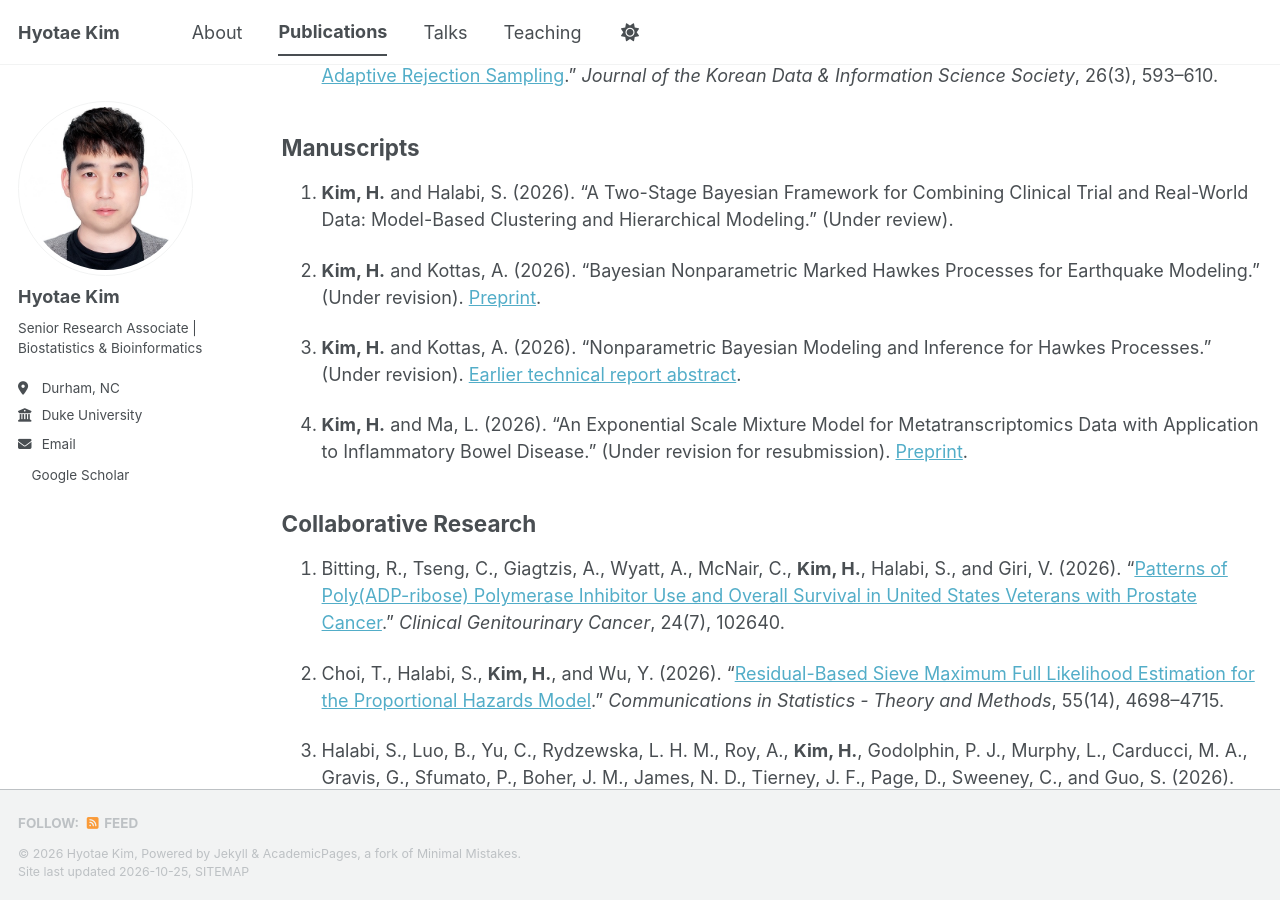
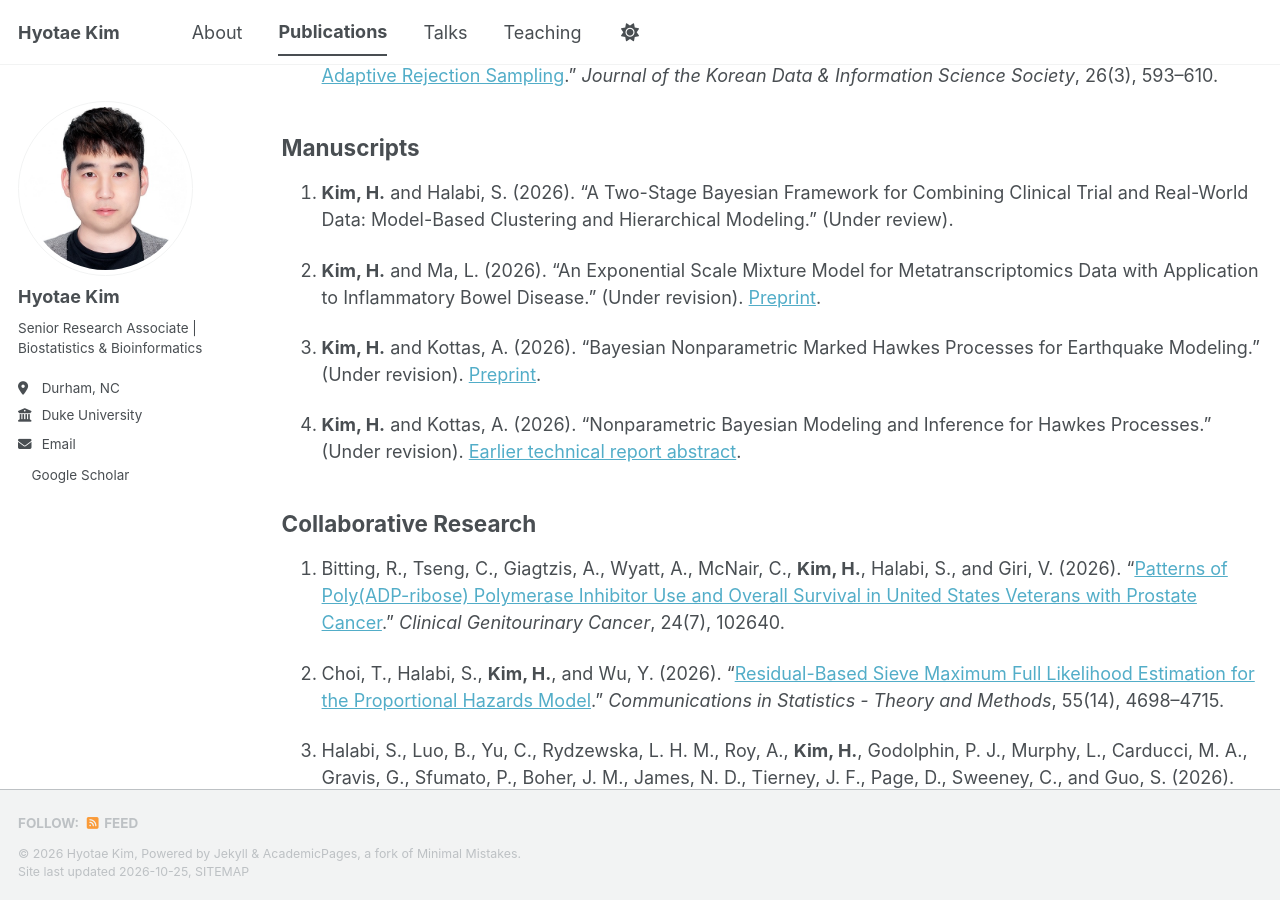
Before and after one commit to HyotaeKim/hyotaekim.github.io, a Jekyll site: the page built from _pages/publications.md, in a window 1280 px wide and 900 px high, scrolled down 416 px. Built offline with Jekyll 4.4.1, drawn with Linux system fonts in a browser that asks for light colours; a style sheet for code colours, icons or effects is not loaded.

Commit message:
Update publications.md

```diff
--- a/_pages/publications.md
+++ b/_pages/publications.md
@@ -19,11 +19,11 @@ author_profile: true
 
 1. **Kim, H.** and Halabi, S. (2026). "A Two-Stage Bayesian Framework for Combining Clinical Trial and Real-World Data: Model-Based Clustering and Hierarchical Modeling." (Under review).
 
-2. **Kim, H.** and Kottas, A. (2026). "Bayesian Nonparametric Marked Hawkes Processes for Earthquake Modeling." (Under revision). [Preprint](https://arxiv.org/abs/2511.22538).
+2. **Kim, H.** and Ma, L. (2026). "An Exponential Scale Mixture Model for Metatranscriptomics Data with Application to Inflammatory Bowel Disease." (Under revision). [Preprint](https://pmc.ncbi.nlm.nih.gov/articles/PMC13192739/).
 
-3. **Kim, H.** and Kottas, A. (2026). "Nonparametric Bayesian Modeling and Inference for Hawkes Processes." (Under revision). [Earlier technical report abstract](https://tr.soe.ucsc.edu/research/technical-reports/UCSC-SOE-20-08).
+3. **Kim, H.** and Kottas, A. (2026). "Bayesian Nonparametric Marked Hawkes Processes for Earthquake Modeling." (Under revision). [Preprint](https://arxiv.org/abs/2511.22538).
 
-4. **Kim, H.** and Ma, L. (2026). "An Exponential Scale Mixture Model for Metatranscriptomics Data with Application to Inflammatory Bowel Disease." (Under revision for resubmission). [Preprint](https://pmc.ncbi.nlm.nih.gov/articles/PMC13192739/).
+4. **Kim, H.** and Kottas, A. (2026). "Nonparametric Bayesian Modeling and Inference for Hawkes Processes." (Under revision). [Earlier technical report abstract](https://tr.soe.ucsc.edu/research/technical-reports/UCSC-SOE-20-08).
 
 ## Collaborative Research
 
```
